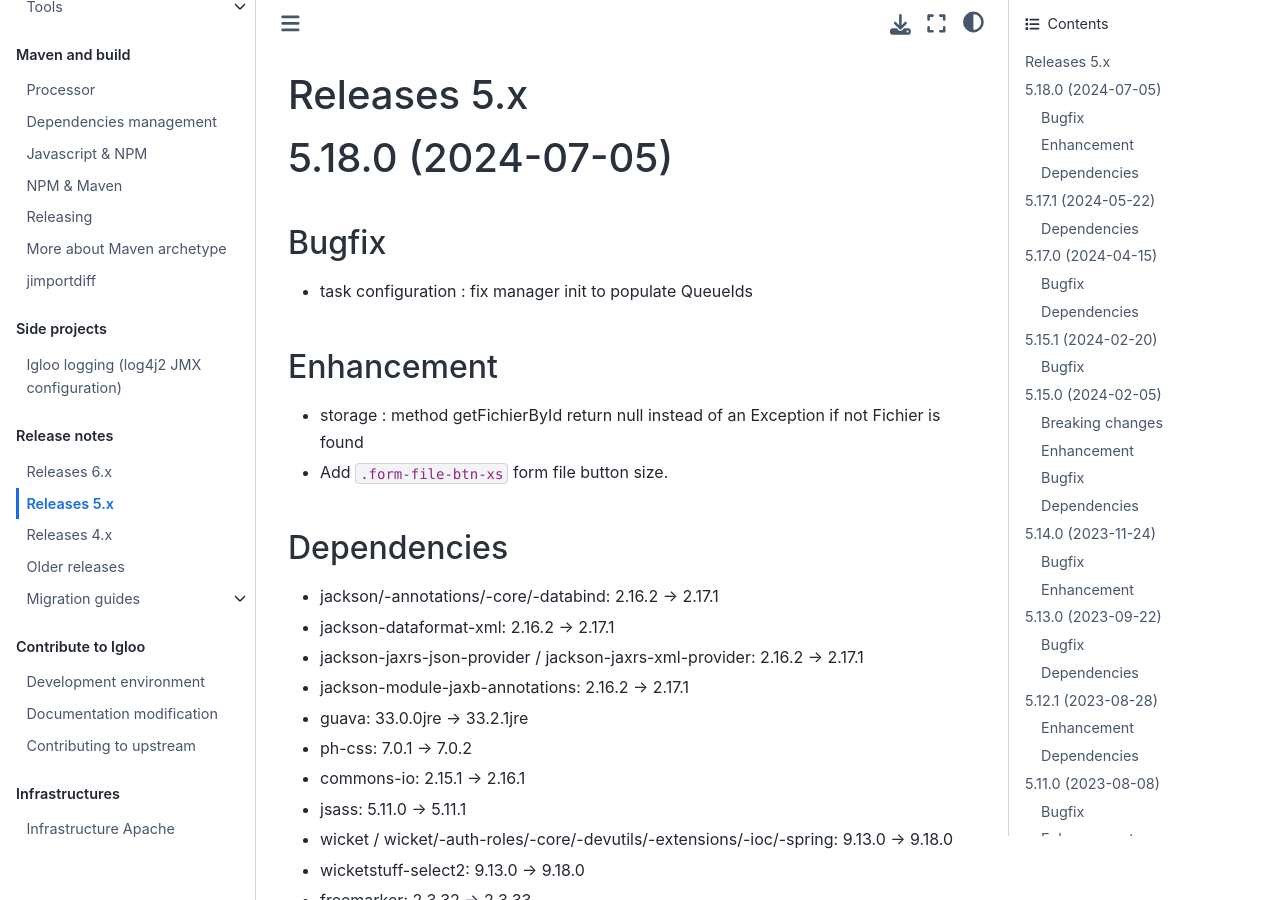
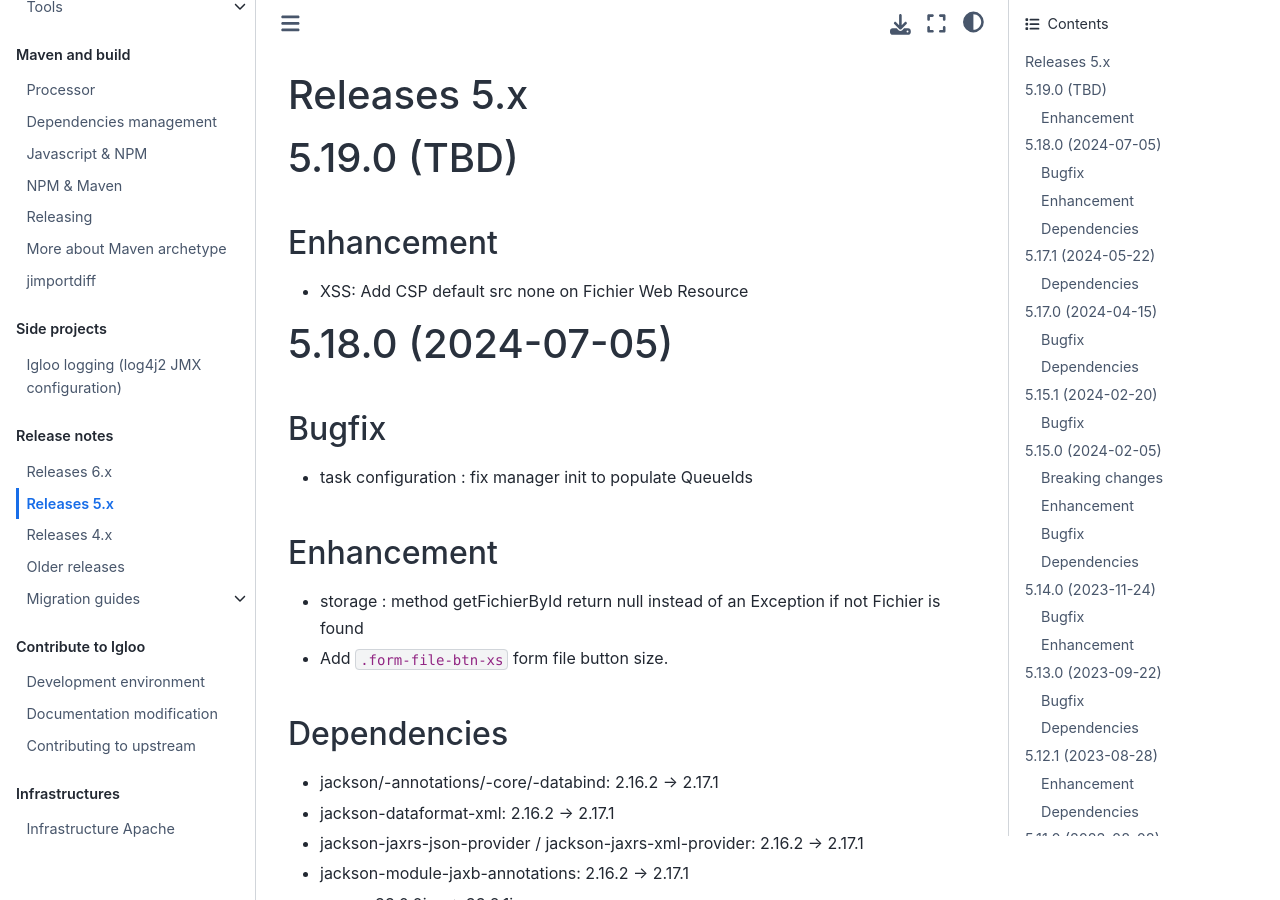
Before and after one commit to igloo-project/igloo-doc, a Sphinx documentation site: the page built from source/release-notes/releases-5.x.md, in a window 1280 px wide and 900 px high. Built offline with Sphinx 7.4.7 and the Sphinx Book theme 1.1.4, drawn with Linux system fonts in a browser that asks for light colours.

Commit message:
Changelog 5.19.0

```diff
--- a/source/release-notes/releases-5.x.md
+++ b/source/release-notes/releases-5.x.md
@@ -1,4 +1,12 @@
 # Releases 5.x
+
+(v5.18.0)=
+
+# 5.19.0 (TBD)
+
+## Enhancement
+
+* XSS: Add CSP default src none on Fichier Web Resource
 
 (v5.18.0)=
 
```
